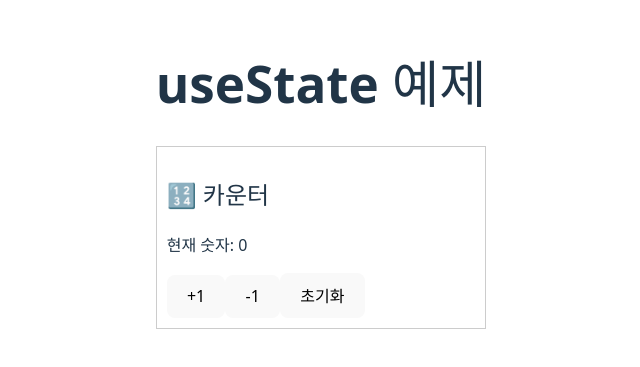
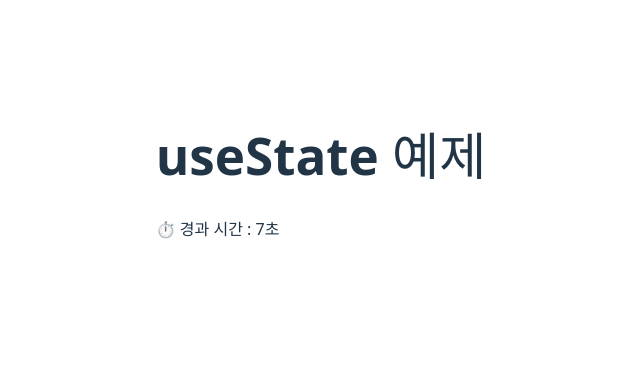
Before and after one commit to Jeontaesu/react-app, a React (Vite) app: page / in a window 1280 px wide. Shown: the part 225-592 px from the top of the page, without its empty margins (319-959 px from the left). Built offline with nearby package versions, Linux system fonts and the light colour scheme.

Commit message:
useState 타이머 만들기(예제)

```diff
--- a/src/App.jsx
+++ b/src/App.jsx
@@ -1,10 +1,13 @@
-import MultiCounter from "./components/MultiCounter";
+// import MultiCounter from "./components/MultiCounter";
+
+import Timer from "./components/Timer";
 
 function App() {
     return (
         <div>
             <h1>useState 예제</h1>
-            <MultiCounter />
+            {/* <MultiCounter /> */}
+            <Timer />
         </div>
     );
 }
--- /dev/null
+++ b/src/components/Timer.jsx
@@ -0,0 +1,15 @@
+import { useEffect, useState } from "react";
+
+export default function Timer() {
+    const [seconds, setSeconds] = useState(0);
+
+    useEffect(() => {
+        const interval = setInterval(() => {
+            setSeconds((prev) => prev + 1);
+        }, 1000);
+
+        return () => clearInterval(interval); //정리
+    }, []);
+
+    return <p>⏱️ 경과 시간 : {seconds}초</p>;
+}
```
